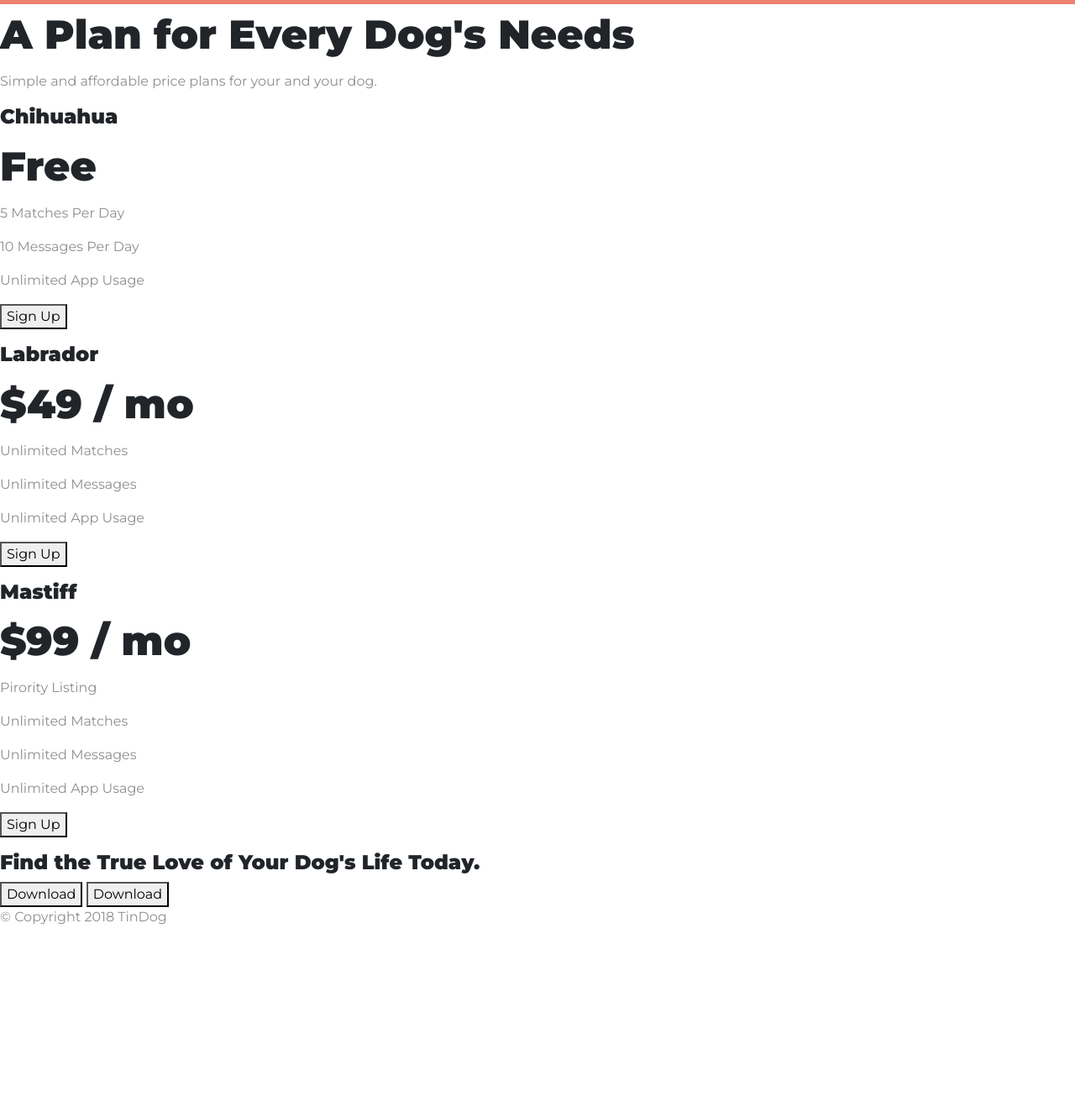
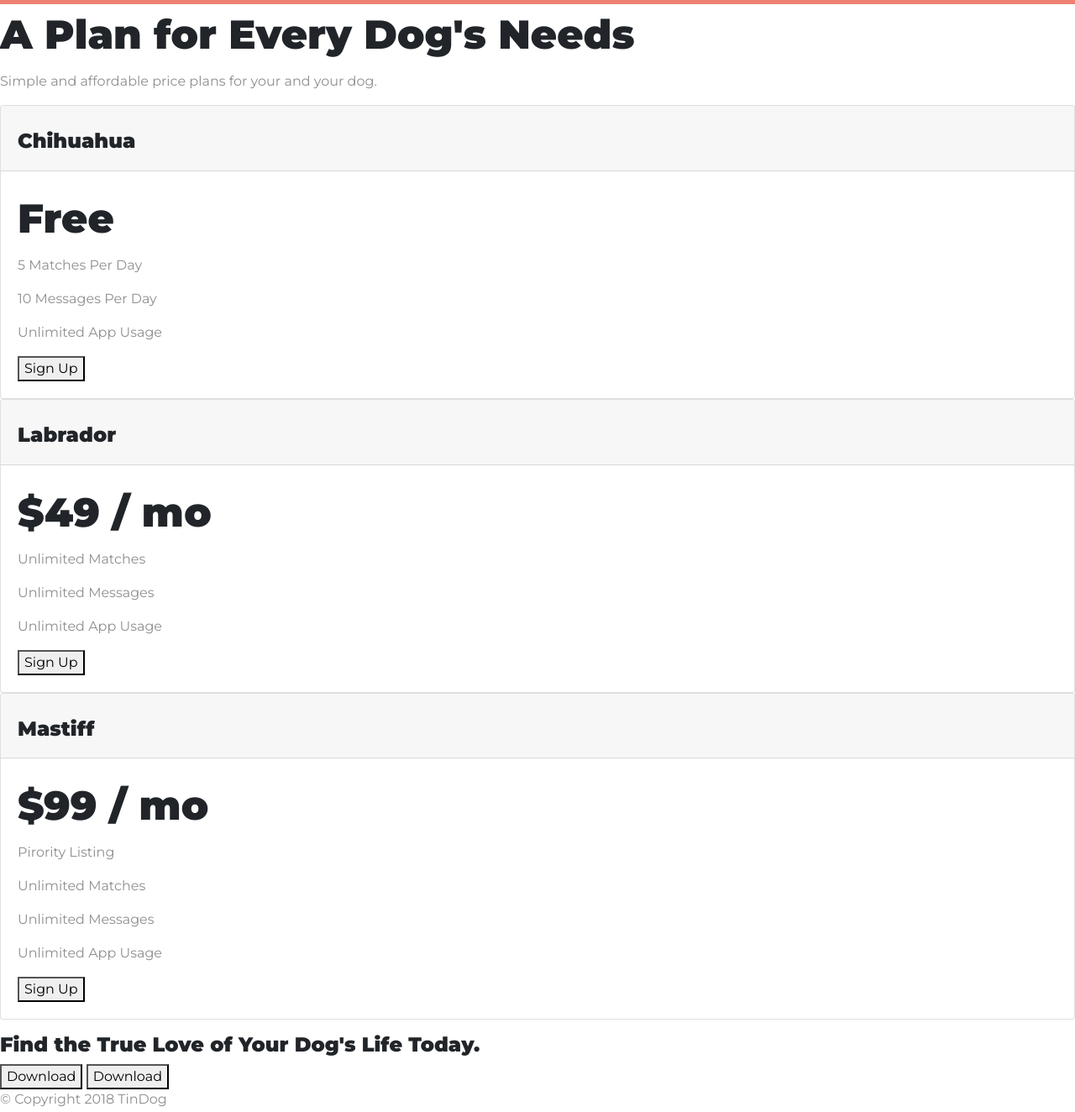
Before and after one commit to apaskhaver/TinDog, a plain HTML site: page index.html in a window 1280 px wide. Shown: the part 2000-3324 px from the top of the page at 84% size. Before the commit the page ends 3120 px from the top, so only its background shows below. Drawn offline with nearby package versions, Linux system fonts and the light colour scheme.

Commit message:
Add cards for pricing plans

```diff
--- a/css/styles.css
+++ b/css/styles.css
@@ -1,6 +1,10 @@
 body {
   font-family: "Montserrat", sans-serif;
   font-weight: 400;
+}
+
+.carousel-item {
+  padding: 7% 15%;
 }
 
 .container-fluid {
@@ -98,7 +102,6 @@ p {
 #testimonials {
   background-color: #ef8172;
   color: #fff;
-  padding: 7% 15%;
   text-align: center;
 }
 
--- a/index.html
+++ b/index.html
@@ -100,12 +100,12 @@
   <section id="testimonials">
     <div id="testimonial-carousel" class="carousel slide" data-ride="false">
       <div class="carousel-inner">
-        <div class="carousel-item active" style="background-color: red;">
+        <div class="carousel-item active">
           <h2>I no longer have to sniff other dogs for love. I've found the hottest Corgi on TinDog. Woof.</h2>
           <img class="testimonial-image" src="images/dog-img.jpg" alt="dog-profile">
           <em>Pebbles, New York</em>
         </div>
-        <div class="carousel-item" style="background-color: blue;">
+        <div class="carousel-item">
           <h2 class="testimonial-text">My dog used to be so lonely, but with TinDog's help, they've found the love of their life. I think.</h2>
           <img class="testimonial-image" src="images/lady-img.jpg" alt="lady-profile">
           <em>Beverly, Illinois</em>
@@ -135,36 +135,52 @@
 
 
   <!-- Pricing -->
-
   <section id="pricing">
 
     <h2>A Plan for Every Dog's Needs</h2>
     <p>Simple and affordable price plans for your and your dog.</p>
 
-
+    <div class="card">
+      <div class="card-header">
         <h3>Chihuahua</h3>
+      </div>
+      <div class="card-body">
         <h2>Free</h2>
         <p>5 Matches Per Day</p>
         <p>10 Messages Per Day</p>
         <p>Unlimited App Usage</p>
         <button type="button">Sign Up</button>
+      </div>
+    </div>
 
 
+    <div class="card">
+      <div class="card-header">
         <h3>Labrador</h3>
+      </div>
+      <div class="card-body">
         <h2>$49 / mo</h2>
         <p>Unlimited Matches</p>
         <p>Unlimited Messages</p>
         <p>Unlimited App Usage</p>
         <button type="button">Sign Up</button>
+      </div>
+    </div>
 
 
+    <div class="card">
+      <div class="card-header">
         <h3>Mastiff</h3>
+      </div>
+      <div class="card-body">
         <h2>$99 / mo</h2>
         <p>Pirority Listing</p>
         <p>Unlimited Matches</p>
         <p>Unlimited Messages</p>
         <p>Unlimited App Usage</p>
         <button type="button">Sign Up</button>
+      </div>
+    </div>
 
   </section>
 
```
Lines whose indentation alone changed are shown as unchanged.
